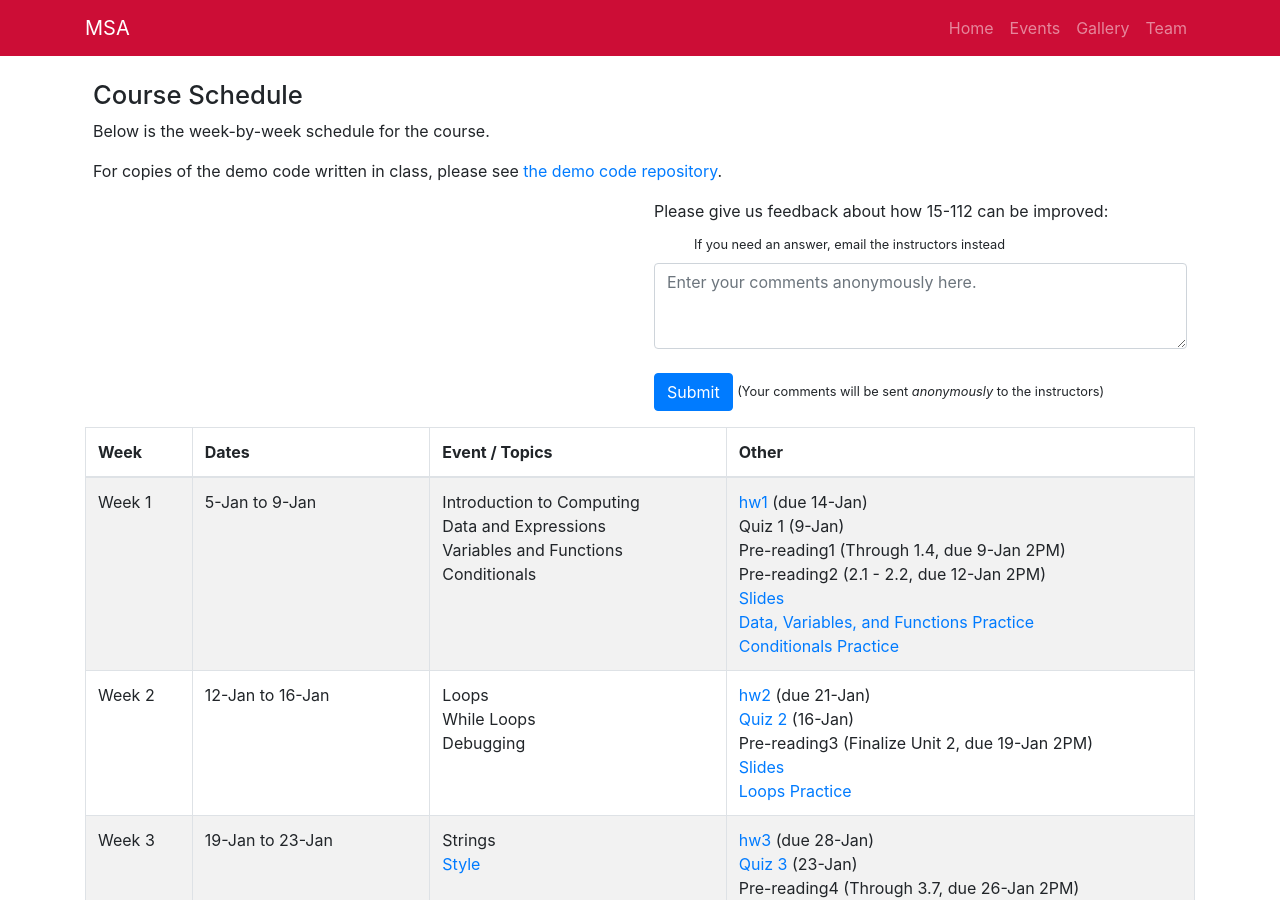
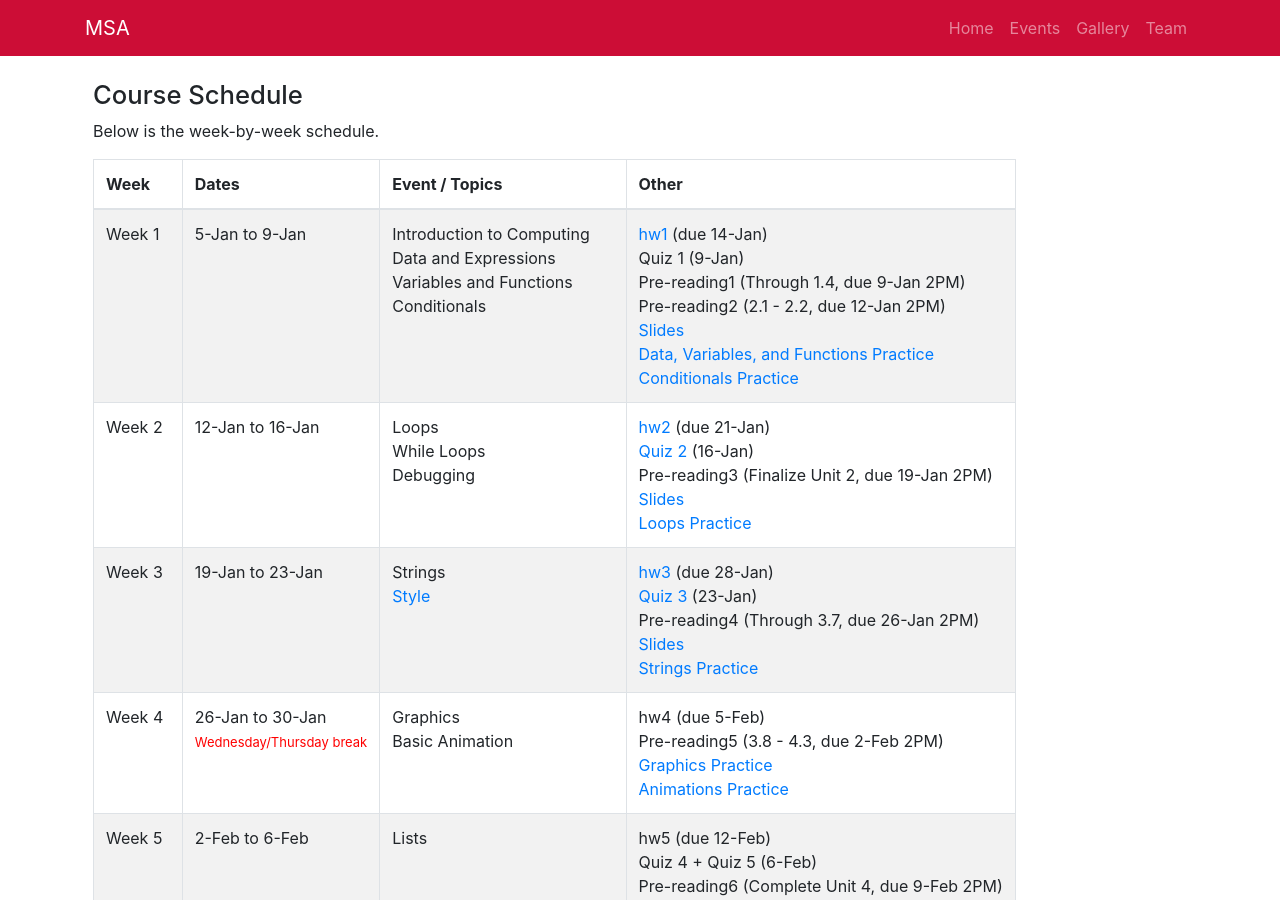
Before and after one commit to sal0-h/msa-website, a Jekyll site: the page built from schedule.html, in a window 1280 px wide and 900 px high. Built offline with Jekyll 4.4.1, drawn with Linux system fonts in a browser that asks for light colours.

Commit message:
schedule

```diff
--- a/schedule.html
+++ b/schedule.html
@@ -1,52 +1,11 @@
 ---
-title: 15-112 Schedule
+title: MSA Events
 layout: default
 ---
 
 <div style="float:left;margin-left:0.5em;">
 <h1>Course Schedule</h1>
-<p>Below is the week-by-week schedule for the course.</p>
-
-<p>
-  For copies of the demo code written in class, please see
-  <a href="https://github.com/CMU15-112/lecture_demos_qatar/tree/S25"
-    >the demo code repository</a
-  >.
-</p>
-</div>
-<div style="float:right;margin-right:0.5em;">
-  <form action="https://docs.google.com/forms/d/e/1FAIpQLSdQbdFgSKYbInsC2Pc0aD-UGJBdaNpAb-_xQMg_joSKFaT6Jw/formResponse"
-	target="_self"
-	id="bootstrapForm"
-	method="POST">
-    <label>Please give us feedback about how 15-112 can be improved:
-</label><br />
-<label style="margin-left:2.5em;"><small>If you need an answer,  <span class="contactInstr">email the instructors</span> instead
-</small></label><br />
-    <!-- Field type: "paragraph" id: "451321609" -->
-    <fieldset>
-    </fieldset>
-
-    <input type="hidden" name="fvv" value="1">
-    <input type="hidden" name="fbzx" value="-6121602291606344281">
-    <!--
-        CAVEAT: In multipages (multisection) forms, *pageHistory* field tells to google what sections we've currently completed.
-        This usually starts as "0" for the first page, then "0,1" in the second page... up to "0,1,2..N" in n-th page.
-        Keep this in mind if you plan to change this code to recreate any sort of multipage-feature in your exported form.
-        We're setting this to the total number of pages in this form because we're sending all fields from all the section together.
-    -->
-    <input type="hidden" name="pageHistory" value="0">
-    <div class="form-group">
-
-    <textarea id="630539303" name="entry.630539303" cols="48" rows="3" class="form-control"
-          placeholder="Enter your comments anonymously here."></textarea><br />
-<input t class="btn btn-primary" type="submit" name="submit_feedback" id="submit_feedback"
-       value="Submit" />  <small>(Your comments will be sent <em>anonymously</em> to the instructors)</small>
-    </div>
-
-</form>
-</div>
-
+<p>Below is the week-by-week schedule.</p>
 
 <div class="table-responsive">
   <table class="table table-striped table-bordered">
```
